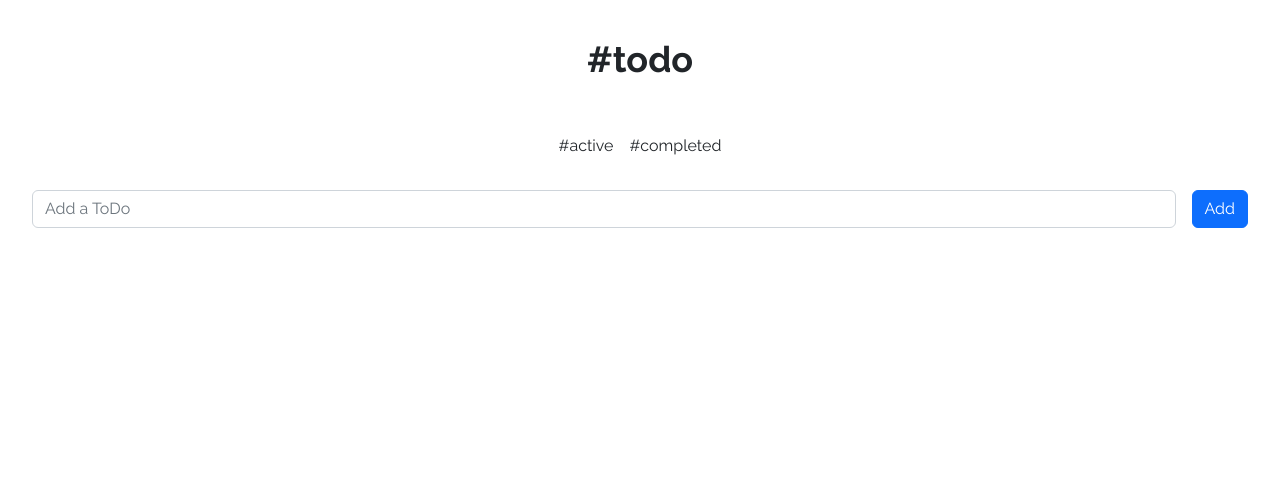
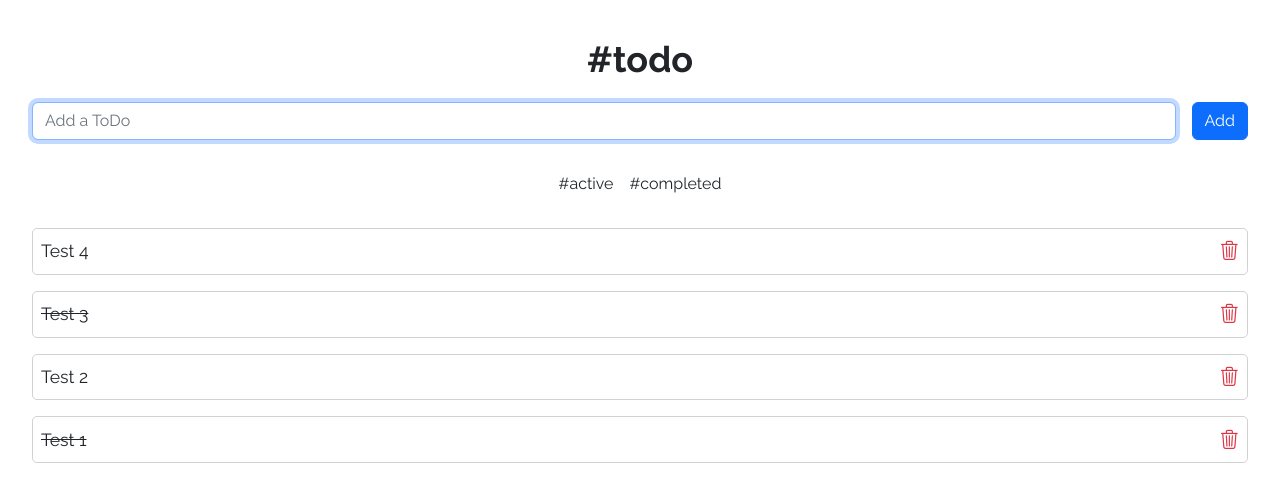
Before and after one commit to harrsh-in/todo-client, a React (Create React App) app: page / in a window 1280 px wide. Shown: the top 502 px of the page. Built offline with nearby package versions, Linux system fonts and the light colour scheme.

Commit message:
Added todo list

```diff
--- a/public/index.html
+++ b/public/index.html
@@ -26,6 +26,7 @@
   <script src="https://cdn.jsdelivr.net/npm/bootstrap@5.2.0/dist/js/bootstrap.bundle.min.js"
     integrity="sha384-A3rJD856KowSb7dwlZdYEkO39Gagi7vIsF0jrRAoQmDKKtQBHUuLZ9AsSv4jD4Xa"
     crossorigin="anonymous"></script>
+  <link rel="stylesheet" href="https://cdn.jsdelivr.net/npm/bootstrap-icons@1.9.1/font/bootstrap-icons.css">
 </head>
 
 <body>
--- a/src/App.js
+++ b/src/App.js
@@ -15,8 +15,8 @@ const App = () => {
     return (
         <div className="app">
             <Header />
+            <AddToDoInput />
             <Filters />
-            <AddToDoInput />
             <ToDoList />
         </div>
     );
--- a/src/components/AddToDoInput.js
+++ b/src/components/AddToDoInput.js
@@ -1,14 +1,32 @@
-import React from "react";
+import React, { useContext, useState } from "react";
+import { ToDoContext } from "../contexts/ToDoContext";
 
 const AddToDoInput = () => {
+    const { addToDo } = useContext(ToDoContext);
+
+    const [title, setTitle] = useState("");
+
+    const handleAddToDo = (e) => {
+        e.preventDefault();
+        addToDo(title);
+        setTitle("");
+    };
+
     return (
-        <div className="add_todo">
-            <input class="form-control" id="newToDo" placeholder="Add a ToDo" />
+        <form className="add_todo" onSubmit={handleAddToDo}>
+            <input
+                className="form-control"
+                id="newToDo"
+                placeholder="Add a ToDo"
+                value={title}
+                onChange={(e) => setTitle(e.target.value)}
+                autoFocus
+            />
 
-            <button type="button" class="btn btn-primary">
+            <button type="submit" className="btn btn-primary">
                 Add
             </button>
-        </div>
+        </form>
     );
 };
 
--- a/src/components/ToDoList.js
+++ b/src/components/ToDoList.js
@@ -1,7 +1,38 @@
-import React from "react";
+import React, { useContext } from "react";
+import { ToDoContext } from "../contexts/ToDoContext";
 
 const ToDoList = () => {
-    return <div className="todo_list"></div>;
+    const { todoList, toggleToDo, deleteToDo } = useContext(ToDoContext);
+
+    return (
+        <div className="todo_list">
+            {todoList.map((todo) => {
+                return (
+                    <div key={todo.id} className="todo_item">
+                        <div
+                            className={`${
+                                todo.isCompleted ? "completedTodo" : ""
+                            } todo_title`}
+                            onClick={() => {
+                                toggleToDo(todo.id);
+                            }}
+                        >
+                            {todo.title}
+                        </div>
+
+                        <span>
+                            <i
+                                className="bi bi-trash3"
+                                onClick={() => {
+                                    deleteToDo(todo.id);
+                                }}
+                            ></i>
+                        </span>
+                    </div>
+                );
+            })}
+        </div>
+    );
 };
 
 export default ToDoList;
--- a/src/contexts/ToDoContext.js
+++ b/src/contexts/ToDoContext.js
@@ -1,20 +1,55 @@
 import React, { createContext, useState } from "react";
+
+const initialToDoList = [
+    {
+        id: 3,
+        isCompleted: false,
+        title: "Test 4",
+    },
+    {
+        id: 2,
+        isCompleted: true,
+        title: "Test 3",
+    },
+    {
+        id: 1,
+        isCompleted: false,
+        title: "Test 2",
+    },
+    {
+        id: 0,
+        isCompleted: true,
+        title: "Test 1",
+    },
+];
 
 export const ToDoContext = createContext();
 
 export const ToDoProvider = ({ children }) => {
-    const [todoList, setTodoList] = useState([]);
+    const [todoList, setTodoList] = useState(initialToDoList);
 
-    const addToDo = () => {
-        setTodoList(todoList);
+    const addToDo = (title) => {
+        const newToDo = {
+            id: todoList[0].id + 1,
+            isCompleted: false,
+            title,
+        };
+        const tempToDo = [...todoList];
+        setTodoList([newToDo, ...tempToDo]);
     };
 
-    const deleteToDo = () => {
-        setTodoList(todoList);
+    const deleteToDo = (id) => {
+        const index = todoList.findIndex((todo) => todo.id === id);
+        const tempToDo = [...todoList];
+        tempToDo.splice(index, 1);
+        setTodoList([...tempToDo]);
     };
 
-    const toggleToDo = () => {
-        setTodoList(todoList);
+    const toggleToDo = (id) => {
+        const index = todoList.findIndex((todo) => todo.id === id);
+        const tempToDo = [...todoList];
+        tempToDo[index].isCompleted = !tempToDo[index].isCompleted;
+        setTodoList([...tempToDo]);
     };
 
     /**
--- a/src/index.scss
+++ b/src/index.scss
@@ -40,4 +40,40 @@ body {
         gap: 1rem;
         margin: 0 2rem;
     }
+
+    .todo_list {
+        margin: 2rem;
+        display: flex;
+        flex-direction: column;
+        gap: 1rem;
+
+        .todo_item {
+            display: flex;
+            justify-content: space-between;
+            align-items: center;
+
+            border: 1px solid var(--bs-border-color-translucent);
+            border-radius: 5px;
+            cursor: pointer;
+            user-select: none;
+
+            .todo_title {
+                padding: 0.5rem;
+                font-size: 1.1em;
+                flex: 1;
+            }
+
+            .completedTodo {
+                text-decoration: line-through;
+            }
+
+            span {
+                padding: 0.5rem;
+                padding-left: 0;
+                color: var(--bs-red);
+                font-size: 1.2em;
+                z-index: 10;
+            }
+        }
+    }
 }
```
